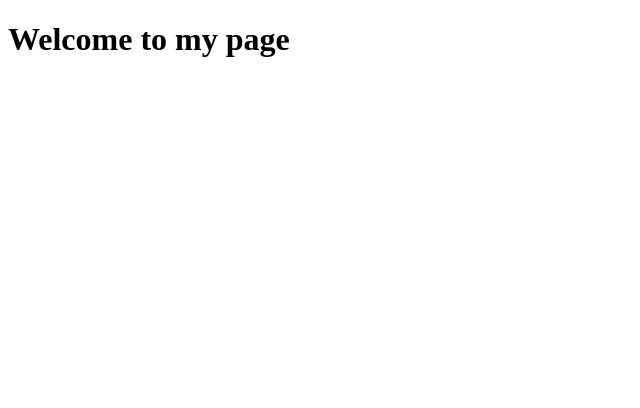
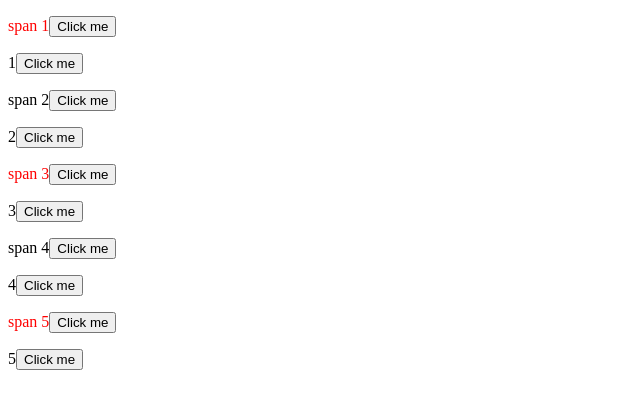
Before and after one commit to adrianrak/First-js-project, a plain HTML site: page index.html in a window 1280 px wide. Shown: the whole page, without its empty margins (0-640 px from the left). Drawn offline with nearby package versions, Linux system fonts and the light colour scheme.

Commit message:
kodilla-10-2

```diff
--- a/index.html
+++ b/index.html
@@ -3,10 +3,44 @@
   <head>
     <meta charset="utf-8">
     <title>Page title</title>
+    <script src="https://ajax.googleapis.com/ajax/libs/jquery/1.12.4/jquery.min.js"></script>
     <link rel="stylesheet" href="css/style.css">
   </head>
   <body>
-    <h1>Welcome to my page</h1>
+    <div>
+      <div>
+        <p><span>span 1</span></p>
+      </div>
+      <div>
+        <p>1</p>
+      </div>
+      <div>
+        <p><span>span 2</span></p>
+      </div>
+      <div>
+        <p>2</p>
+      </div>
+      <div>
+        <p><span>span 3</span></p>
+      </div>
+      <div>
+        <p>3</p>
+      </div>
+      <div>
+        <p><span>span 4</span></p>
+      </div>
+      <div>
+        <p>4</p>
+      </div>
+      <div>
+        <p><span>span 5</span></p>
+      </div>
+      <div>
+        <p>5</p>
+      </div>
+    </div>
+
+
     <script type="text/javascript" src="js/scripts.js"></script>
   </body>
 </html>
--- a/js/scripts.js
+++ b/js/scripts.js
@@ -0,0 +1,17 @@
+var span = $('span');
+span.each(function(index, element) {
+    if (index % 2 === 0) {
+        $(element).css('color', 'red');
+    };
+});
+    // or $("span:even").css('color', 'red');
+
+var paragraphs = $('p');
+paragraphs.each(function(index, element) {
+    var button = '<button class="btn" data-tmp="' + index + '">Click me</button>';
+    $(element).append(button);
+});
+
+$('button').click(function() {
+    alert($(this).attr('data-tmp'));
+});
```
